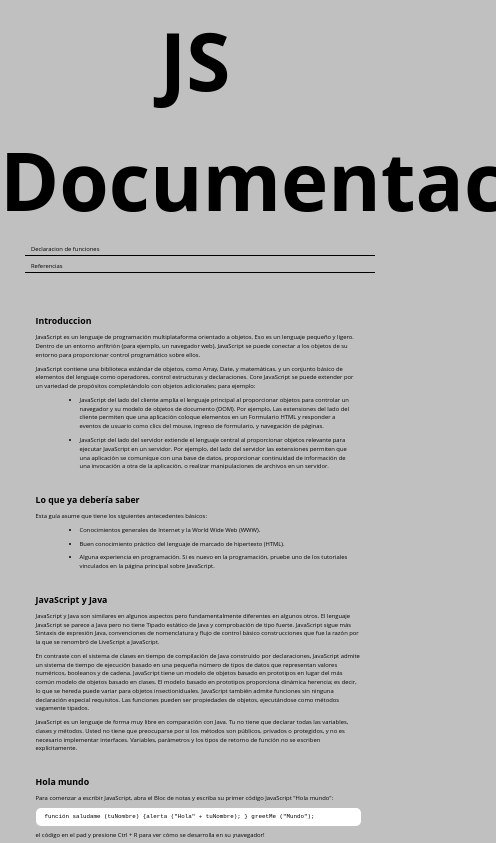
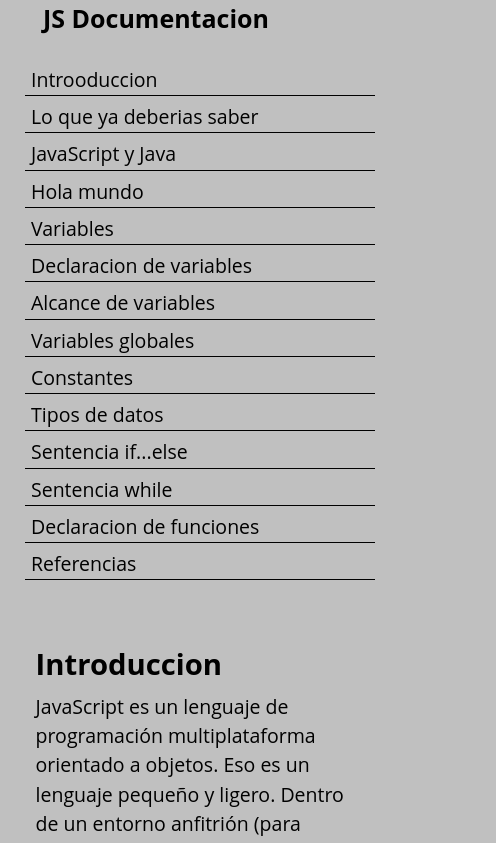
Before and after one commit to RoySS248/Odin-s-practices, a plain HTML site: page HTML_and_CSS_Basics/Responsive_Web_Design/8_Responsive_web_design_projects/4_Build_a_technical_documentation_page/build-a-technical-documentation-page.html in a window 390 px wide. Shown: the top 843 px of the page, 496 px wide, since content can reach past the window. Drawn offline with Linux system fonts and the light colour scheme.

Commit message:
Responsive Fix

```diff
--- a/HTML_and_CSS_Basics/Responsive_Web_Design/8_Responsive_web_design_projects/1_Build_a_tribute_page/Assets/tribute-page.css
+++ b/HTML_and_CSS_Basics/Responsive_Web_Design/8_Responsive_web_design_projects/1_Build_a_tribute_page/Assets/tribute-page.css
@@ -81,7 +81,5 @@
   p {
     font-size: 20px;
   }
-  body{
-    background-color: red;
-  }
+
 }
--- a/HTML_and_CSS_Basics/Responsive_Web_Design/8_Responsive_web_design_projects/4_Build_a_technical_documentation_page/Assets/technical_page.css
+++ b/HTML_and_CSS_Basics/Responsive_Web_Design/8_Responsive_web_design_projects/4_Build_a_technical_documentation_page/Assets/technical_page.css
@@ -8,7 +8,6 @@
   font-family: 'Open Sans', Arial, sans-serif;
   line-height: 1.5;
   font-size: 1.5vw;
-  ;
   /*display: flex;
   flex-direction: row;*/
 }
@@ -65,10 +64,17 @@
 }
 
 
-@media (max-width: 600px) {
+@media (max-width: 500px) {
+
+  body{
+    font-size: 5vw;
+  }
+
   #title {
-  font-size: 80px;
+  font-size: 25px;
+  width: 80%;
   }
+
   #navbar {
     position: relative;
     width: 100%;
--- a/HTML_and_CSS_Basics/Responsive_Web_Design/8_Responsive_web_design_projects/4_Build_a_technical_documentation_page/build-a-technical-documentation-page.html
+++ b/HTML_and_CSS_Basics/Responsive_Web_Design/8_Responsive_web_design_projects/4_Build_a_technical_documentation_page/build-a-technical-documentation-page.html
@@ -3,8 +3,9 @@
 
 <head>
   <meta charset="utf-8"/>
+  <meta name="viewport" content="width=device-width, initial-scale=1.0">
   <title>Documentacion</title>
-  <link rel="stylesheet" type="text/css" href="./Assets/technical_page.css" media="screen" />
+  <link rel="stylesheet" type="text/css" href="./Assets/technical_page.css" />
 </head>
 
 <body>
```
Also changed, not shown: HTML_and_CSS_Basics/Responsive_Web_Design/8_Responsive_web_design_projects/1_Build_a_tribute_page/build-a-tribute-page.html (+4 -2 lines).
